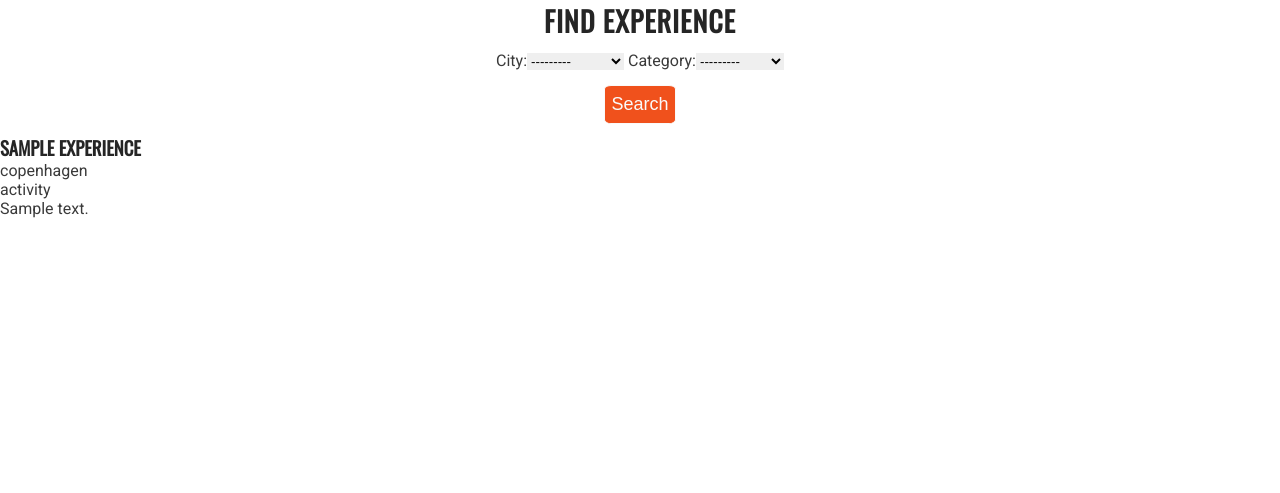
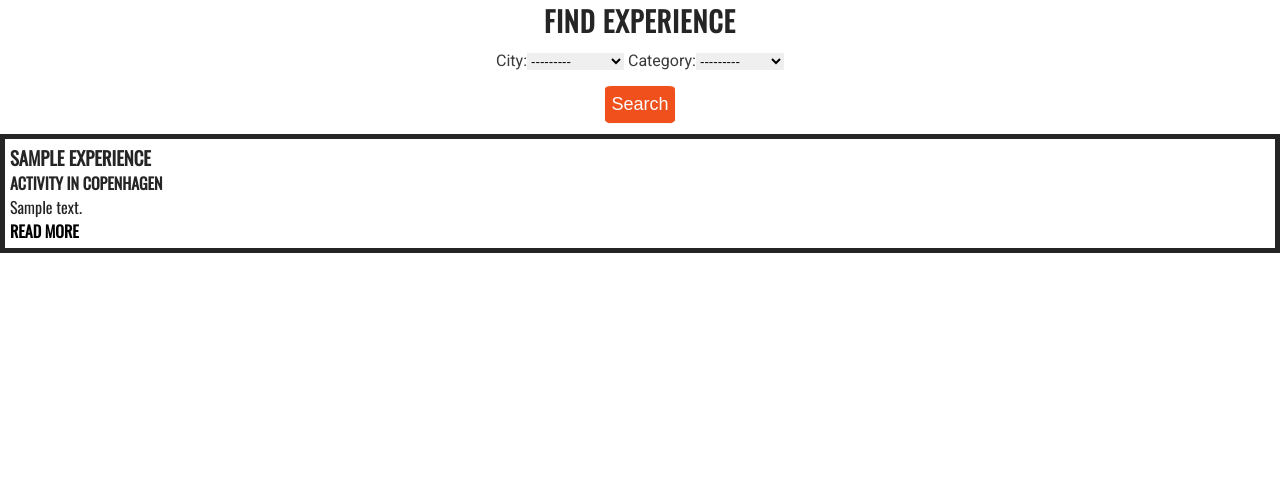
Before and after one commit to Lasserini/kidstravelp4, a Django app: page /results/ in a window 1280 px wide. Shown: the part 80-573 px from the top of the page. Run offline with Django 3.2, Linux system fonts and the light colour scheme; tables that the repository leaves empty hold one stand-in row (values such as "Sample post"); some libraries are stand-ins or nearby versions.

Commit message:
add results page content and styling

```diff
--- a/static/css/style.css
+++ b/static/css/style.css
@@ -289,3 +289,24 @@ footer ul {
     border: solid 1.5px;
     border-color: black;
 }
+
+.search_result_item {
+    border: solid 5px;
+    border-color: #252525;
+    padding: 5px;
+}
+
+.search_result_item:hover {
+    background: #078b2f;
+}
+
+.search_result_item p {
+    font-size: 16px;
+    font-weight: 400;
+    text-transform: none;
+}
+
+.experience-link {
+    color:#000000;
+    font-weight: bolder;
+}
--- a/templates/results.html
+++ b/templates/results.html
@@ -1,4 +1,5 @@
 {% extends "base.html" %}
+{% load static %}
 
 {% block content %}
 <div id="search_container">
@@ -12,14 +13,27 @@
   </div>
 
   <!-- The search result output list -->
-  <div id="search_result">
-    <ul>
-      {% for experience in experiences %}
-        <li><h3>{{ experience.name }}</h3></li>
-        <li>{{ experience.city }}</li>
-        <li>{{ experience.category }}</li>
-        <li><p>{{ experience.excerpt }}</p></li>
-      {% endfor %}
-    </ul>
+  {% for experience in experiences %}
+  <div class="search_result_item" onclick='location.href="#";' style="cursor: pointer;">
+    <div>
+        <h3>{{ experience.name }}</h3>
+        <h4>{{ experience.category }} in {{ experience.city }}<h4>
+        <p>{{ experience.excerpt }}</p>
+        <a href="#" class="experience-link">Read More</a>
+    </div>
   </div>
+  {% endfor %}
+
 {%endblock%}
+
+
+
+
+<!--
+<div class="search_result_image">
+    {% if 'placeholder' in experience.category %}
+    <img src="{% static 'images/placeholder.jpg' %}" alt="Placeholder Image">
+    {% else %}
+    <img src="{{ experience.image.url }}" alt="Image of {{ experience.name }}">
+    {% endif %}
+-->
```
Also changed, not shown: static/images/placeholder.jpg (added).
